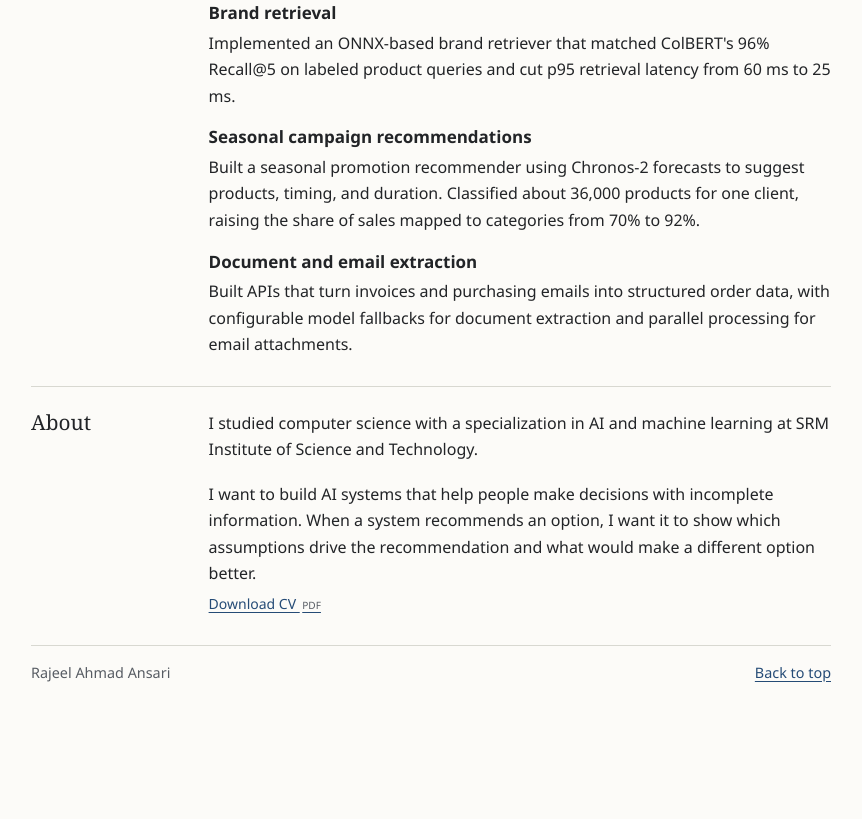
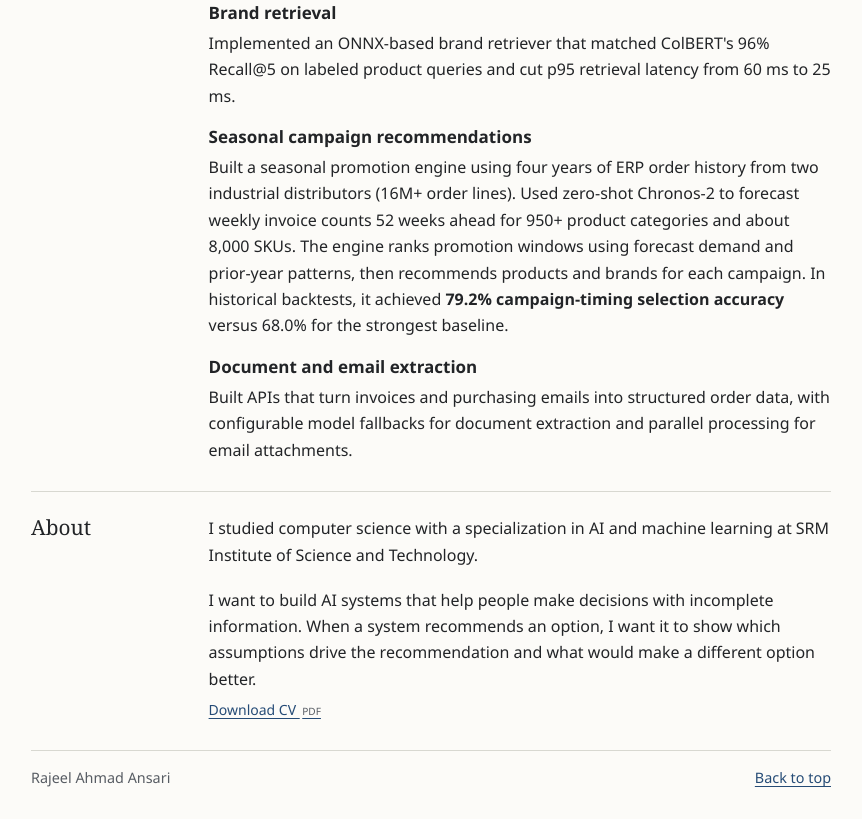
Before and after one commit to rajeeell/rajeeell.github.io, a plain HTML site: page index.html in a window 1280 px wide. Shown: the part 1733-2552 px from the top of the page, without its empty margins (209-1071 px from the left). Before the commit the page ends 2446 px from the top, so only its background shows below. Drawn offline with Linux system fonts and the light colour scheme.

Commit message:
Update seasonal promotion work on portfolio and CV

```diff
--- a/index.html
+++ b/index.html
@@ -96,7 +96,7 @@
         </article>
         <article class="work-row">
           <h3>Seasonal campaign recommendations</h3>
-          <p>Built a seasonal promotion recommender using Chronos-2 forecasts to suggest products, timing, and duration. Classified about 36,000 products for one client, raising the share of sales mapped to categories from 70% to 92%.</p>
+          <p>Built a seasonal promotion engine using four years of ERP order history from two industrial distributors (16M+ order lines). Used zero-shot Chronos-2 to forecast weekly invoice counts 52 weeks ahead for 950+ product categories and about 8,000 SKUs. The engine ranks promotion windows using forecast demand and prior-year patterns, then recommends products and brands for each campaign. In historical backtests, it achieved <strong>79.2% campaign-timing selection accuracy</strong> versus 68.0% for the strongest baseline.</p>
         </article>
         <article class="work-row">
           <h3>Document and email extraction</h3>
```
Also changed, not shown: 1 other file.
